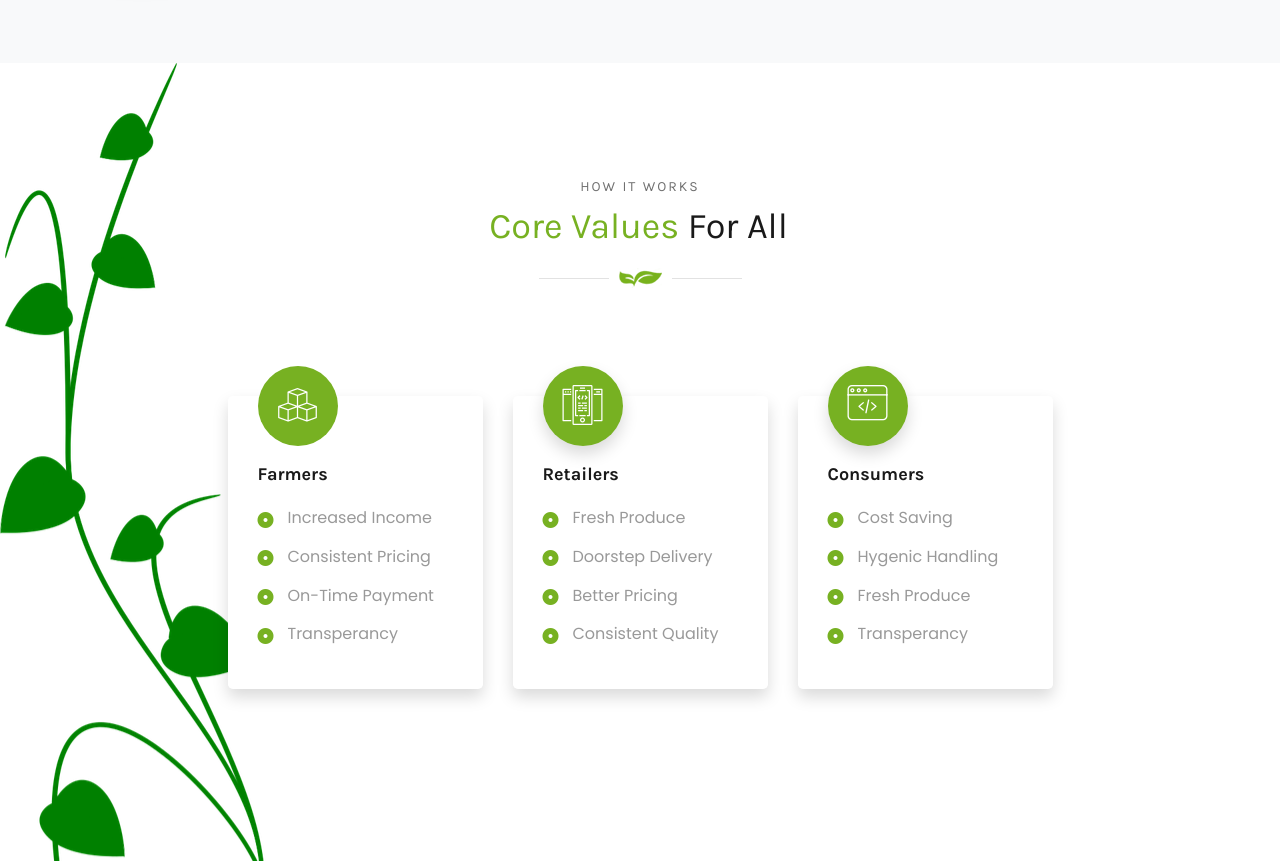
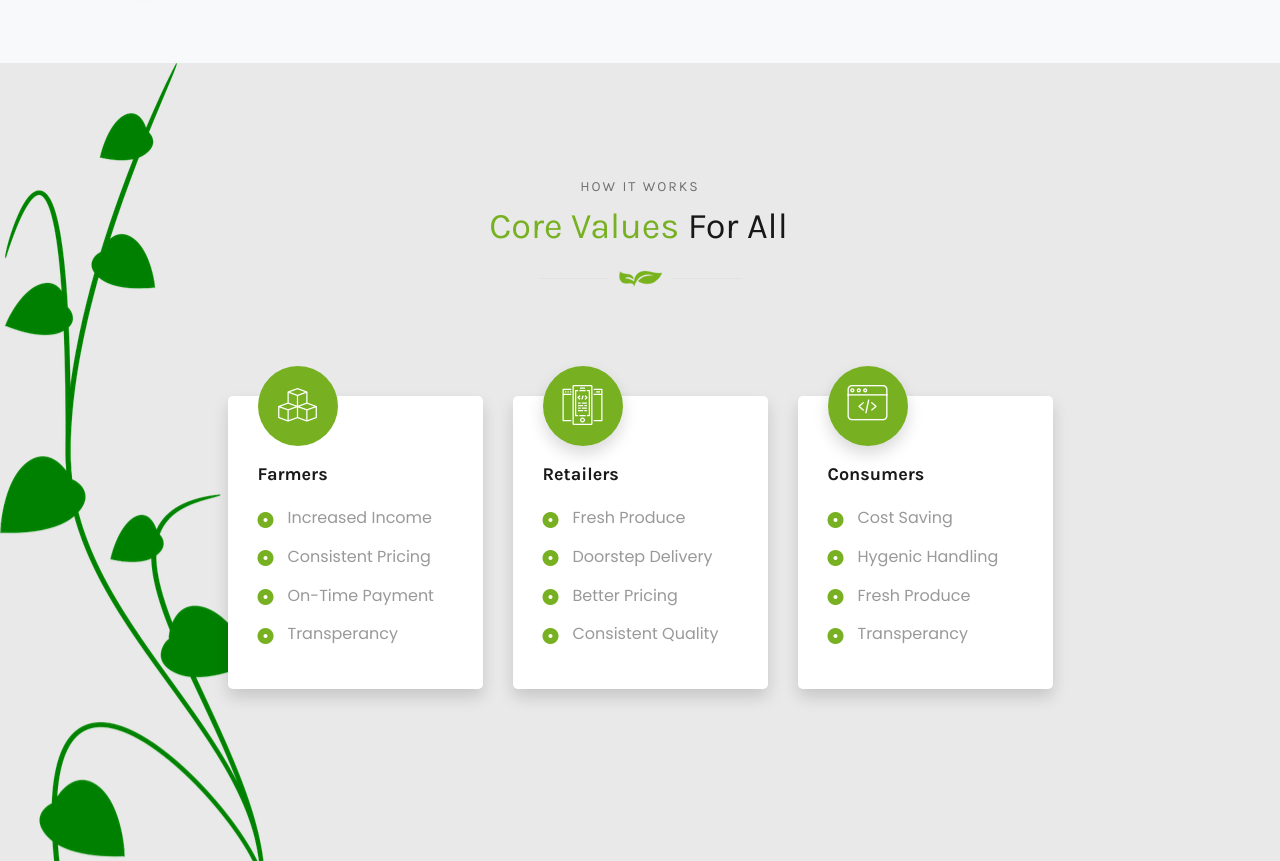
Before and after one commit to Santdig/agri, a website: page index.html in a window 1280 px wide. Shown: the part 1314-2175 px from the top of the page. Drawn offline with Linux system fonts and the light colour scheme; files whose address does not match are found by name.

Commit message:
Update index.html

```diff
--- a/index.html
+++ b/index.html
@@ -110,7 +110,7 @@
   <!-- ##### About Us Area Ends ##### -->
 
   <!-- ##### How It Works Section Starts ##### -->
-  <section class="ftco-section" style="background-image: url(img/bg/leaves-bg-2.png);background-size: cover;" id="howitworks-section">
+  <section class="ftco-section" style="background-image: url(img/bg/leaves-bg-2.png);background-size: cover;background-color: rgba(211,211,211,0.50);" id="howitworks-section">
 		<div class="container">
 			<div class="row justify-content-center mb-5 pb-3">
 
```
